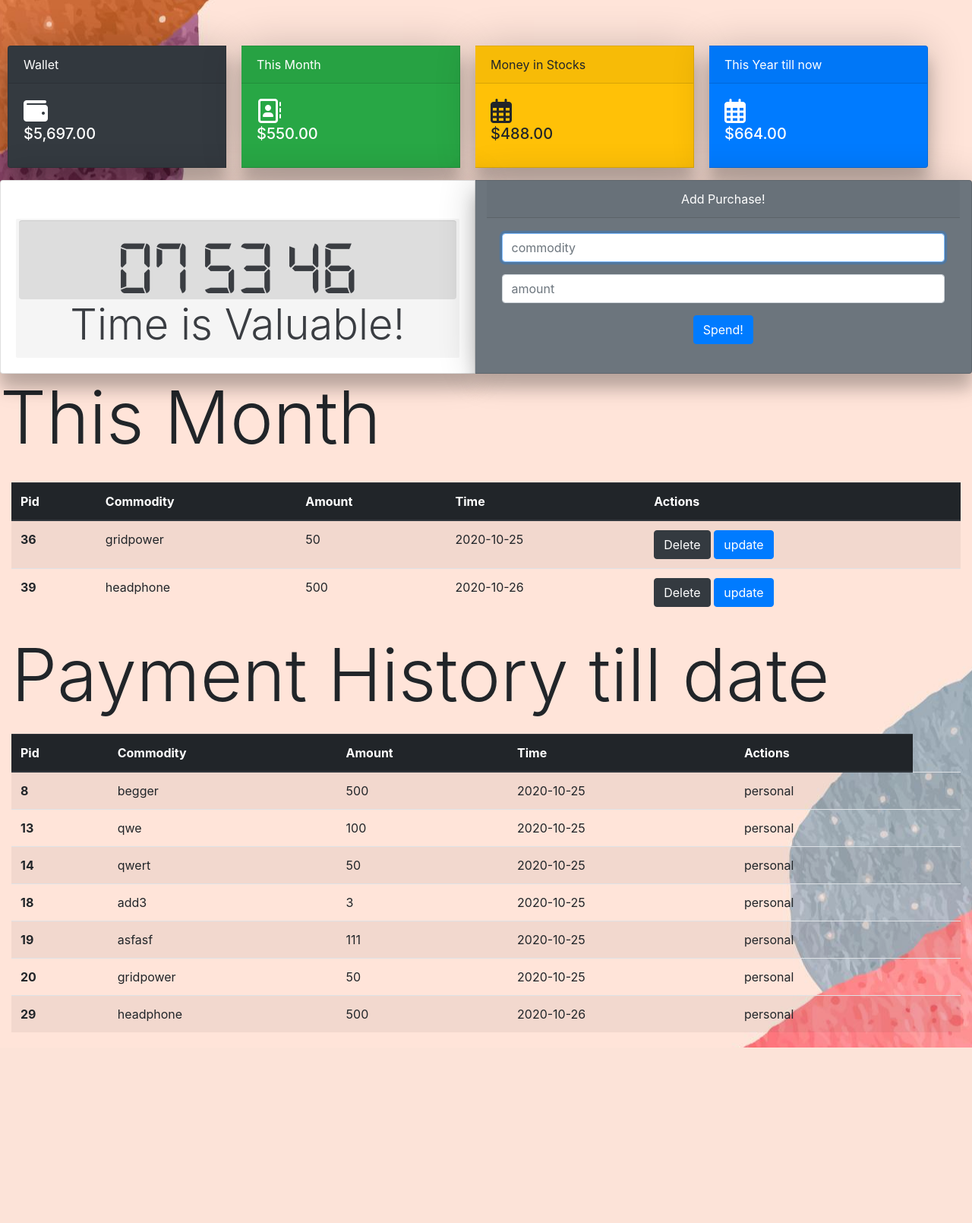
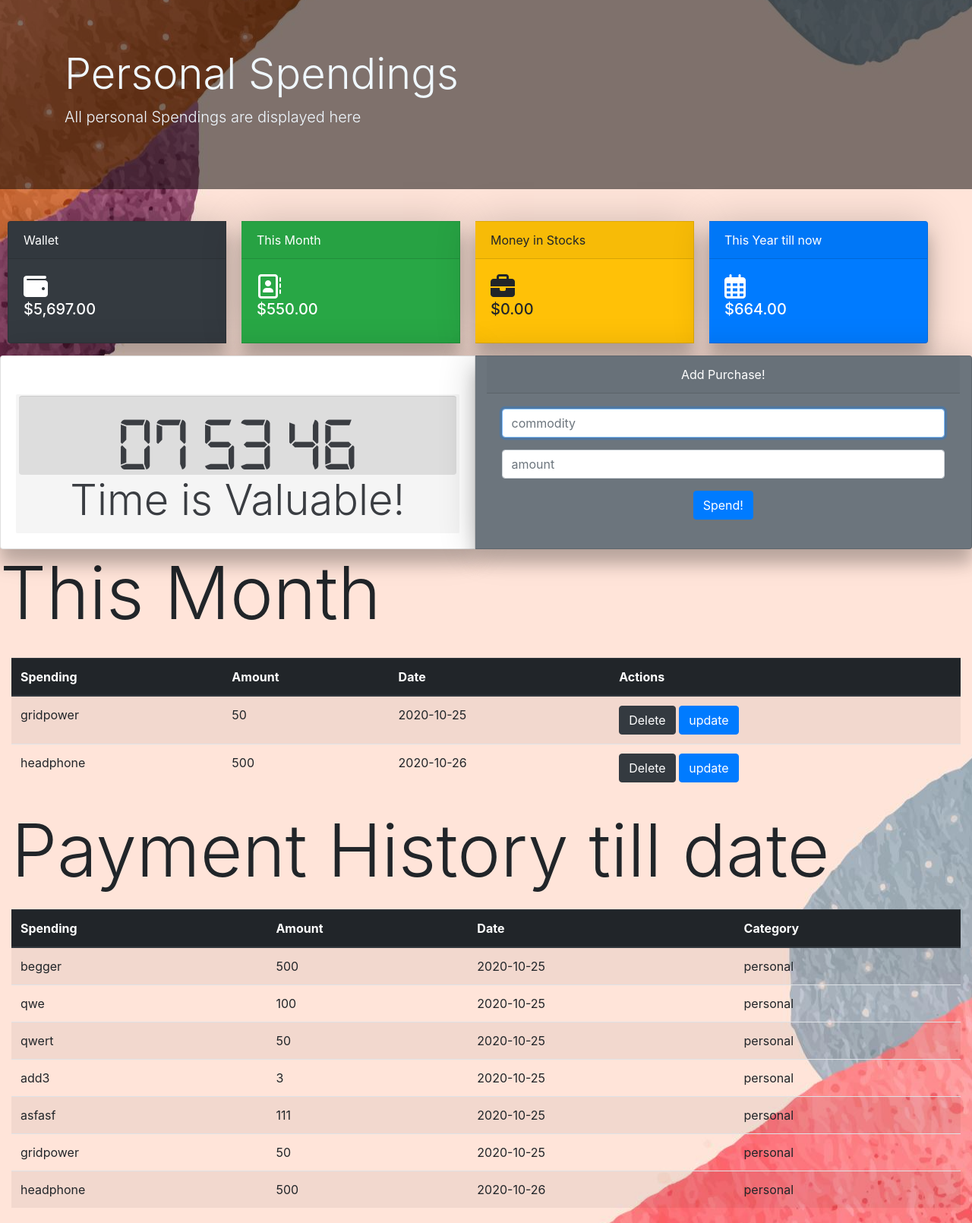
Before and after one commit to mahadevananair1/Flaskledger, a Flask app: page /personal in a window 1280 px wide. Shown: the part 88-1698 px from the top of the page at 76% size. Before the commit the page ends 1467 px from the top, so only its background shows below. Run offline with Flask 2, Linux system fonts and the light colour scheme; a user stored in the database is signed in; data comes from the database, SQL or seed files in the repository; both versions use the stored data as it was after the commit; data that the repository does not hold is empty; some libraries are stand-ins or nearby versions.

Commit message:
Version 1.0.2 Minor design changes

```diff
--- a/app.py
+++ b/app.py
@@ -238,15 +238,29 @@ def personal():
                 except:
                     hpgrand_ptotal = 0
                     break
-            stockmoney = db.execute("""SELECT SUM(price) ,SUM(shares) as totalShares
-                                        FROM history
-                                        WHERE user_id = :user_id
-                                        GROUP BY stock_name
-                                        HAVING totalShares >0;
-                                        """,user_id=session['user_id'])
+            srows = db.execute("""SELECT symbol,stock_name, SUM(shares) as totalShares
+            FROM history
+            WHERE user_id = :user_id
+            GROUP BY stock_name
+            HAVING totalShares >0;
+            """,user_id=session['user_id'])
+            holdings = []
+            sgrand_stotal = 0
+            for row in srows:
+                symbolic = row["symbol"]
+                print(symbolic)
+                stock = lookup(symbolic)
+                holdings.append({
+                    "stock": row["symbol"].upper(),
+                    "name": row["stock_name"],
+                    "shares": row["totalShares"],
+                    "price": usd(stock["price"]),
+                    "total": usd(stock["price"] * row["totalShares"])
+                })
+                sgrand_stotal = sgrand_stotal + stock["price"] * row["totalShares"]
 
             try:
-                stockmoney = int (stockmoney[0]['SUM(price)'])
+                stockmoney = int (sgrand_stotal)
             except:
                 stockmoney = 0
 
@@ -392,18 +406,28 @@ def education():
                     "category": hprow["category"]
                 })
                 hpgrand_ptotal = hpgrand_ptotal + hprow["amount"]
-            stockmoney = db.execute("""SELECT SUM(price) ,SUM(shares) as totalShares
-                                        FROM history
-                                        WHERE user_id = :user_id
-                                        GROUP BY stock_name
-                                        HAVING totalShares >0;
-                                        """,user_id=session['user_id'])
-            try:
-                stockmoney = int (stockmoney[0]['SUM(price)'])
-            except:
-                stockmoney = 0
+            srows = db.execute("""SELECT symbol,stock_name, SUM(shares) as totalShares
+            FROM history
+            WHERE user_id = :user_id
+            GROUP BY stock_name
+            HAVING totalShares >0;
+            """,user_id=session['user_id'])
+            holdings = []
+            sgrand_stotal = 0
+            for row in srows:
+                symbolic = row["symbol"]
+                print(symbolic)
+                stock = lookup(symbolic)
+                holdings.append({
+                    "stock": row["symbol"].upper(),
+                    "name": row["stock_name"],
+                    "shares": row["totalShares"],
+                    "price": usd(stock["price"]),
+                    "total": usd(stock["price"] * row["totalShares"])
+                })
+                sgrand_stotal = sgrand_stotal + stock["price"] * row["totalShares"]
             #  Education display +++++++++++++++++++++++++++++++++++++++++++++++++++++++++++++++++++++++++++++++++++++++++++++++++++++
-            return render_template("education.html",espendings=espendings, cash =usd(cash), grand_etotal=usd(grand_etotal),today=today,hpspendings=hpspendings,hpgrand_ptotal=hpgrand_ptotal,stockmoney=stockmoney)
+            return render_template("education.html",espendings=espendings, cash =usd(cash), grand_etotal=usd(grand_etotal),today=today,hpspendings=hpspendings,hpgrand_ptotal=usd(hpgrand_ptotal),stockmoney=usd(sgrand_stotal))
 
 
 
--- a/templates/buystock.html
+++ b/templates/buystock.html
@@ -11,4 +11,7 @@
         <button class="btn btn-primary" type="submit">Buy</button>
     </form>
 </main>
+<footer class="small text-center text-muted">
+    Data provided for free by <a href="https://iextrading.com/developer">IEX</a>. View <a href="https://iextrading.com/api-exhibit-a/">IEX’s Terms of Use</a>.
+</footer>
 {% endblock %}
--- a/templates/layout.html
+++ b/templates/layout.html
@@ -27,7 +27,7 @@
 
 <body>
 
-    <nav class="navbar navbar-expand-md navbar-light bg-light border" style="margin-bottom: 50px;">
+    <nav class="navbar navbar-expand-md navbar-light bg-light border">
         <a class="navbar-brand" href="/"><img src="/static/Track my Dollar.png" height="60" style="border-radius:15px ;" alt="Track my Dollar"> </a>
         <button aria-controls="navbar" aria-expanded="false" aria-label="Toggle navigation" class="navbar-toggler" data-target="#navbar" data-toggle="collapse" type="button">
                 <span class="navbar-toggler-icon"></span>
--- a/templates/personal.html
+++ b/templates/personal.html
@@ -6,7 +6,12 @@
 <!-- CARDS CARDS &********************&%*%^$%%$%$%%%%%%%%%%%%%%%%%%%%%%%%%%%%%%%%%%%%%%%%%%%%%%%%%%%%%%%%%%%%%%%%%%%%%%%%%%%%%%%%%%%%%%%%%%%%%%%%%%%%% -->
 <!-- CARDS CARDS &********************&%*%^$%%$%$%%%%%%%%%%%%%%%%%%%%%%%%%%%%%%%%%%%%%%%%%%%%%%%%%%%%%%%%%%%%%%%%%%%%%%%%%%%%%%%%%%%%%%%%%%%%%%%%%%%%% -->
 <!-- CARDS CARDS &********************&%*%^$%%$%$%%%%%%%%%%%%%%%%%%%%%%%%%%%%%%%%%%%%%%%%%%%%%%%%%%%%%%%%%%%%%%%%%%%%%%%%%%%%%%%%%%%%%%%%%%%%%%%%%%%%% -->
-
+<div class="jumbotron jumbotron-fluid" style="background: rgba(0,0,0,0.5);color:aliceblue">
+    <div class="container">
+        <h1 class="display-4">Personal Spendings</h1>
+        <p class="lead">All personal Spendings are displayed here</p>
+    </div>
+</div>
 <div class="card-group">
     <div class="card text-white bg-dark mb-3" style="max-width: 18rem; margin: 10px;">
         <div class="card-header">Wallet</div>
@@ -27,7 +32,7 @@
     <div class="card  bg-warning mb-3" style="max-width: 18rem; margin: 10px;">
         <div class="card-header">Money in Stocks</div>
         <div class="card-body">
-            <i class="far fa-calendar-alt" style="font-size: xx-large;"></i>
+            <i class="fas fa-briefcase" style="font-size: xx-large;"></i>
             <span><h5 class="card-title">{{stockmoney}}</h5></span>
         </div>
     </div>
@@ -168,17 +173,15 @@
     <table class="table table-striped table-hover ">
         <thead class="thead-dark">
             <tr>
-                <th scope="col">Pid</th>
-                <th scope="col">Commodity</th>
+                <th scope="col">Spending</th>
                 <th scope="col">Amount</th>
-                <th scope="col">Time</th>
+                <th scope="col">Date</th>
                 <th scope="col">Actions</th>
             </tr>
         </thead>
         <tbody>
             {% for pspending in pspendings: %}
             <tr>
-                <th scope="row">{{pspending["pid"]}}</th>
                 <td>{{pspending["commodity"]}}</td>
                 <td>{{pspending["amount"]}}</td>
                 <td>{{pspending["time"]}}</td>
@@ -250,22 +253,19 @@
     <table class="table table-striped table-hover">
         <thead class="thead-dark">
             <tr>
-                <th scope="col">Pid</th>
-                <th scope="col">Commodity</th>
+                <th scope="col">Spending</th>
                 <th scope="col">Amount</th>
-                <th scope="col">Time</th>
-                <th scope="col">Actions</th>
+                <th scope="col">Date</th>
+                <th scope="col">Category</th>
             </tr>
         </thead>
         <tbody>
             {% for hpspending in hpspendings: %}
             <tr>
-                <th scope="row">{{hpspending["payid"]}}</th>
                 <td>{{hpspending["paymentpurpose"]}}</td>
                 <td>{{hpspending["amount"]}}</td>
                 <td>{{hpspending["datestamp"]}}</td>
                 <td>{{hpspending["category"]}}</td>
-                <td>{{hpgrand_ptotal}}</td>
             </tr>
             {% endfor %}
         </tbody>
```
Also changed, not shown: templates/education.html (+11 -10 lines), templates/stock.html (+13 -2 lines), templates/stockhistory.html (+10 -2 lines), templates/stockquote.html (+10 -2 lines), templates/stockquoted.html (+9 -0 lines), finance.db, 1 other file.
